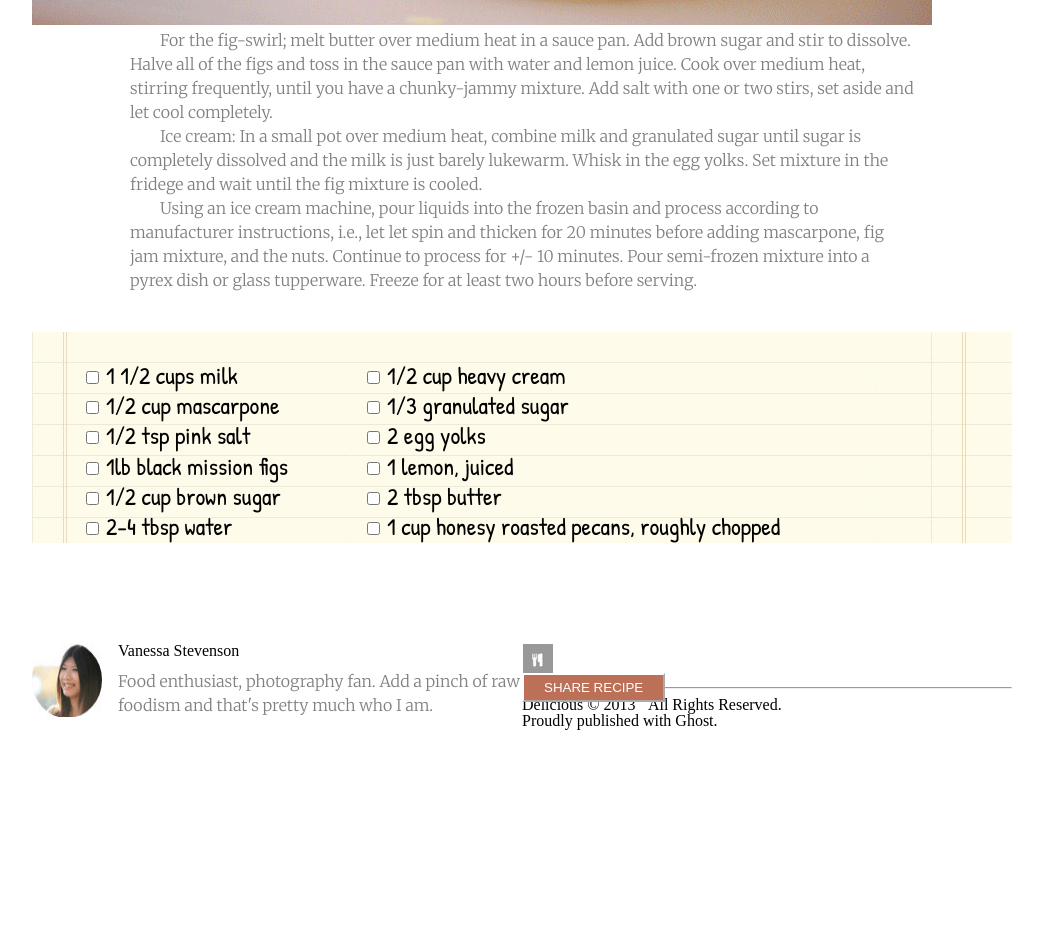
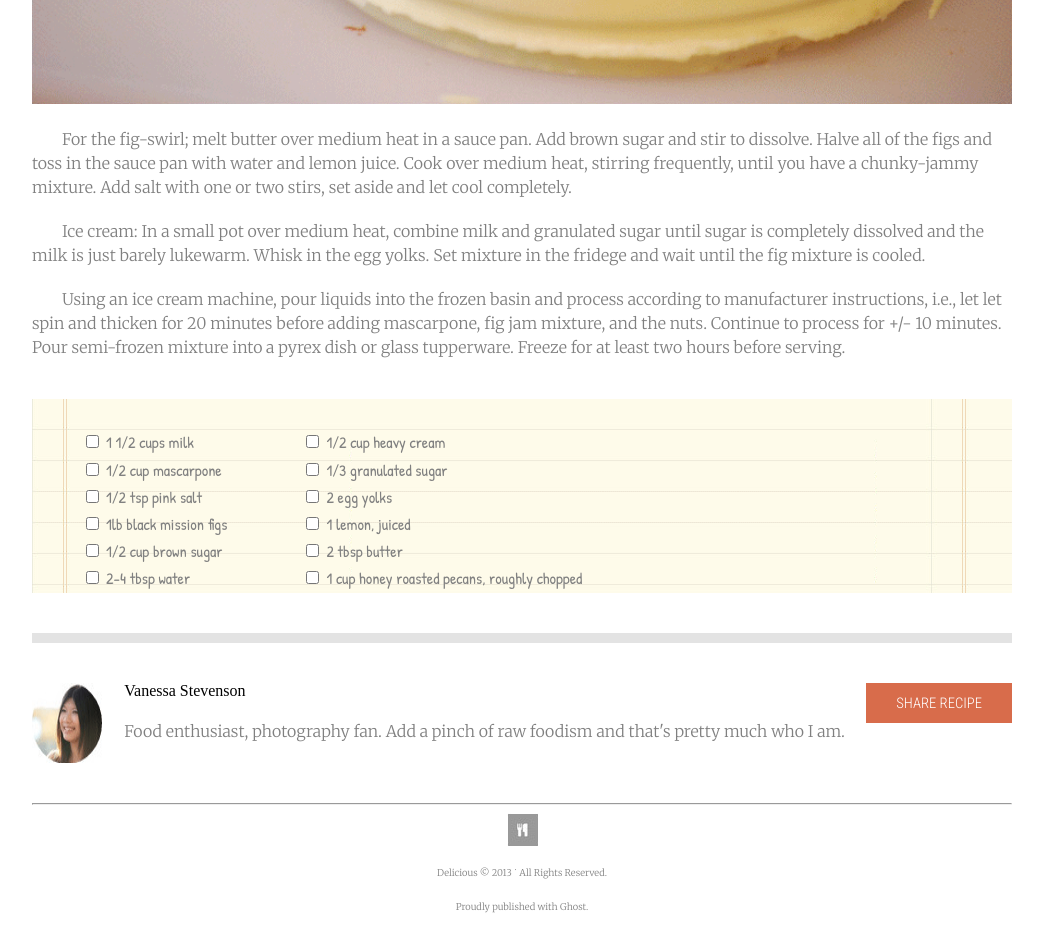
Before and after one commit to egbeale/chocolate-pizza-css, a plain HTML site: page index.html in a window 1280 px wide. Shown: the part 760-1694 px from the top of the page, without its empty margins (118-1161 px from the left). Before the commit the page ends 1509 px from the top, so only its background shows below. Drawn offline with nearby package versions, Linux system fonts and the light colour scheme.

Commit message:
finished formatting

```diff
--- a/css/style.css
+++ b/css/style.css
@@ -32,10 +32,15 @@ section {
   margin-bottom: 20px;
 }
 
-/* insert line rule  */
+.fat-line {
+  background-color: rgb(227, 227, 227);
+  height: 10px;
+  border: none;
+  margin-bottom: 40px;
+}
 
 h3 {
-  font-size: 3em;
+  font-size: 20pt;
   font-family: 'Oswald', sans-serif;
   font-weight: bold;
   position: relative;
@@ -45,6 +50,7 @@ h4 {
   font-family: 'Roboto Condensed', sans-serif;
   color: darkgray;
   line-height: 2em;
+  font-size: 8pt;
 }
 
 #print {
@@ -55,8 +61,8 @@ h4 {
 }
 
 #hero {
-  margin: auto;
   align-items: center;
+  width: 100%;
 }
 
 p {
@@ -68,10 +74,8 @@ p {
 }
 
 .directions {
-  width: 80%;
   text-align: left;
   text-indent: 30px;
-  margin: auto;
 }
 
 fieldset {
@@ -100,43 +104,37 @@ input {
 
 label {
   font-family: 'Patrick Hand', cursive;
-  font-size: 1.5em;
-}
-
-footer {
-  margin-top: 20px;
+  font-size: 12pt;
+  color: gray;
 }
 
 #vanessa {
   display: flex;
-  position: relative;
-  width: 50%;
-  float: left;
+  justify-content: space-between;
+  margin-bottom: 40px;
 }
 
-footer p {
-  margin-top: 10px;
-  margin-bottom: 0px;
-}
-
-footer section article {
-  margin-left: 15px;
+#bio {
+  padding: 0 20px;
 }
 
 button {
-  background-color: rgb(188, 112, 88);
-  position: absolute;
-  margin-top: 30px;
-  padding: 5px 20px;
+  background-color: rgb(216, 108, 75);
   color: white;
-  border-color: white;
+  height: 40px;
+  padding: 0 30px;
+  border: none;
+  font-size: 11pt;
+  font-family: 'Roboto Condensed', sans-serif;
 }
 
-#copyright {
-  margin-top: 100px;
+footer > img {
+  display: block;
+  margin: 0 auto;
 }
 
-#copyright img {
-  margin-right: auto;
-  margin-left: auto;
+#footer-text {
+  text-align: center;
+  color: rgb(214, 214, 214);
+  font-size: 7pt;
 }
--- a/index.html
+++ b/index.html
@@ -12,8 +12,8 @@
   <link rel="stylesheet" href="css/style.css">
 
 </head>
+
 <body>
-
   <header>
     <section id="header-left">
       <img id="logo" src="assets/logo.png" alt="food-logo">
@@ -36,15 +36,15 @@
   </header>
 
   <main>
+    <hr class="fat-line">
     <section>
       <div>
         <h3>Chocolate Pizza</h3>
         <h4>POSTED ON 15 DEC 2013 / DESSERTS</h4>
       </div>
       <div id="print">
-        <h4><img src="assets/print-icon.png" alt="print">PRINT</h4>
+        <img src="assets/print-icon.png" alt="print">PRINT</h4>
       </div>
-
     </section>
 
 <!-- ***** PHOTO AND INSTRUCTIONS ***** -->
@@ -56,7 +56,7 @@
     <p class="directions" >Using an ice cream machine, pour liquids into the frozen basin and process according to manufacturer instructions, i.e., let let spin and thicken for 20 minutes before adding mascarpone, fig jam mixture, and the nuts. Continue to process for +/- 10 minutes. Pour semi-frozen mixture into a pyrex dish or glass tupperware. Freeze for at least two hours before serving.</p>
 
 <!-- ********* RECIPE LIST *******  -->
-    <form>
+<form>
       <fieldset>
         <ul id="list1">
 
@@ -121,30 +121,29 @@
 
           <li>
             <input type="checkbox" id="pecans">
-            <label for="pecans">1 cup honesy roasted pecans, roughly chopped</label>
+            <label for="pecans">1 cup honey roasted pecans, roughly chopped</label>
           </li>
         </ul>
 
       </fieldset>
     </form>
   </main>
-
+  <hr class="fat-line">
   <footer>
-    <!-- Insert dashed line  -->
     <section id="vanessa">
       <img src="assets/van-pic.png" alt="profile">
-      <article>
+      <article id="bio">
         <h5>Vanessa Stevenson</h5>
         <p>Food enthusiast, photography fan. Add a pinch of raw foodism and that's pretty much who I am.</p>
       </article>
+      <button>SHARE RECIPE</button>
     </section>
-    <button>SHARE RECIPE</button>
-    <section id="copyright">
-      <img src="assets/small-logo.png" alt="">
-      <hr>
-      <h6>Delicious &copy; 2013 &dot; All Rights Reserved.</h6>
-      <h6>Proudly published with Ghost.</h6>
-    </section>
+    <hr>
+    <img src="assets/small-logo.png" alt="">
+    <article id="footer-text">
+      <p>Delicious &copy; 2013 &dot; All Rights Reserved.</p>
+      <p>Proudly published with Ghost.</p>
+    </article>
   </footer>
 
 </body>
```
